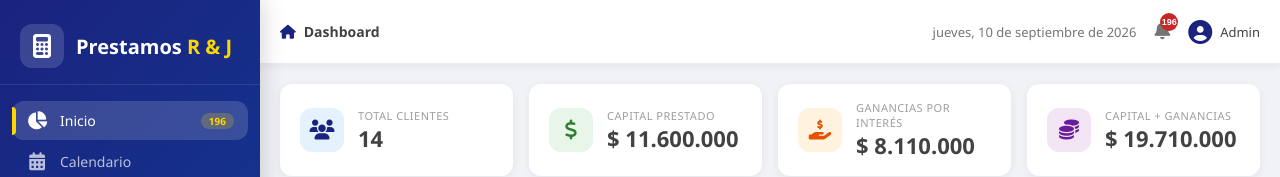
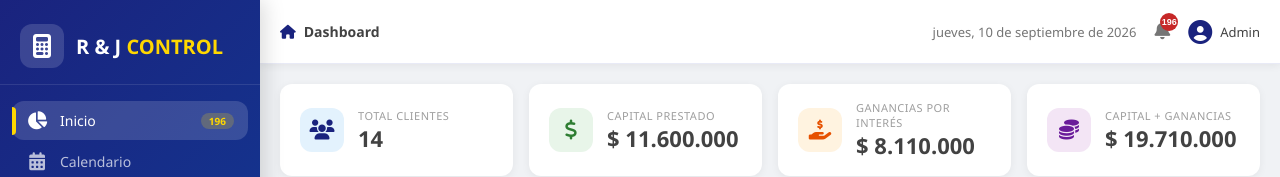
Before and after one commit to dannysj0214-commits/prestacontrol, a website: page index.html in a window 1280 px wide. Shown: the top 177 px of the page. Drawn offline with nearby package versions, Linux system fonts and the light colour scheme.

```diff
--- a/index.html
+++ b/index.html
@@ -16,7 +16,7 @@
             <div class="logo-icon">
                 <i class="fas fa-calculator"></i>
             </div>
-            <h2>Prestamos<span> R & J </span></h2>
+            <h2> R & J <span> CONTROL </span></h2>
         </div>
 
         <nav class="sidebar-nav">
```
